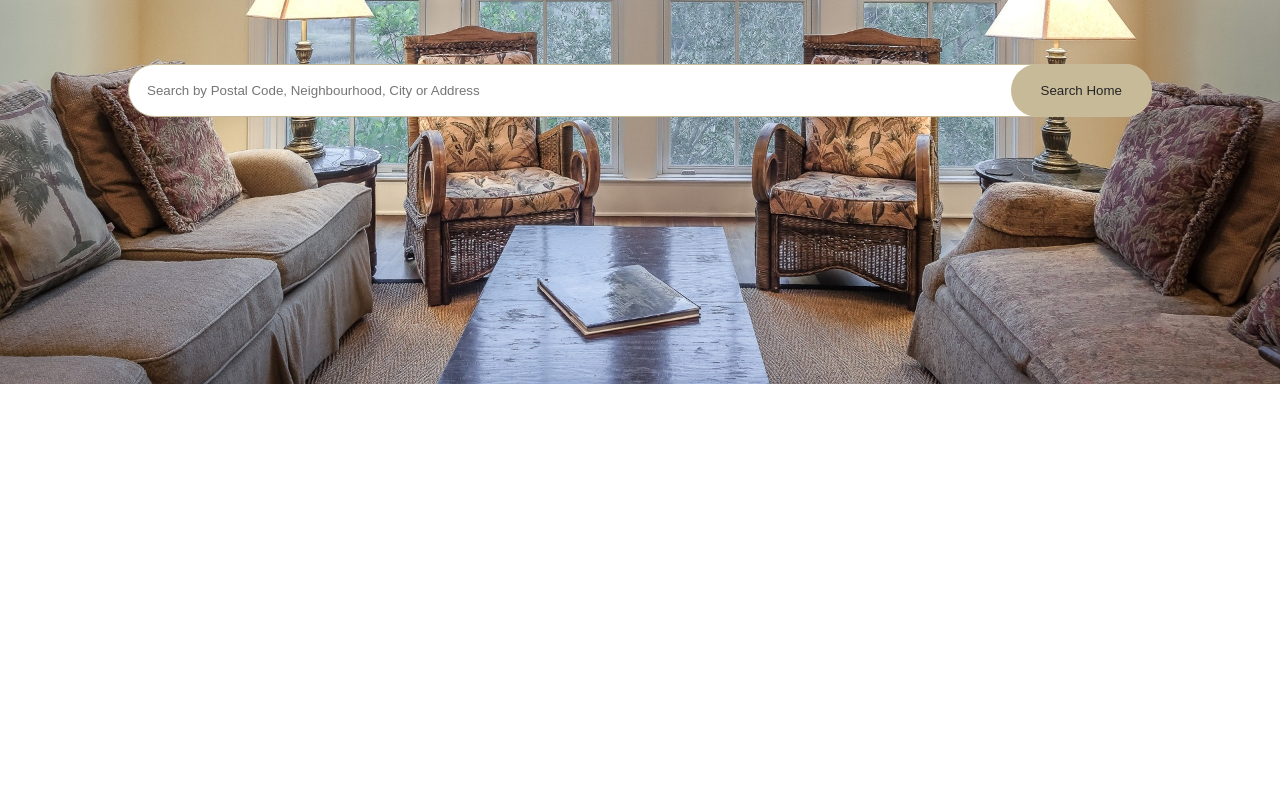
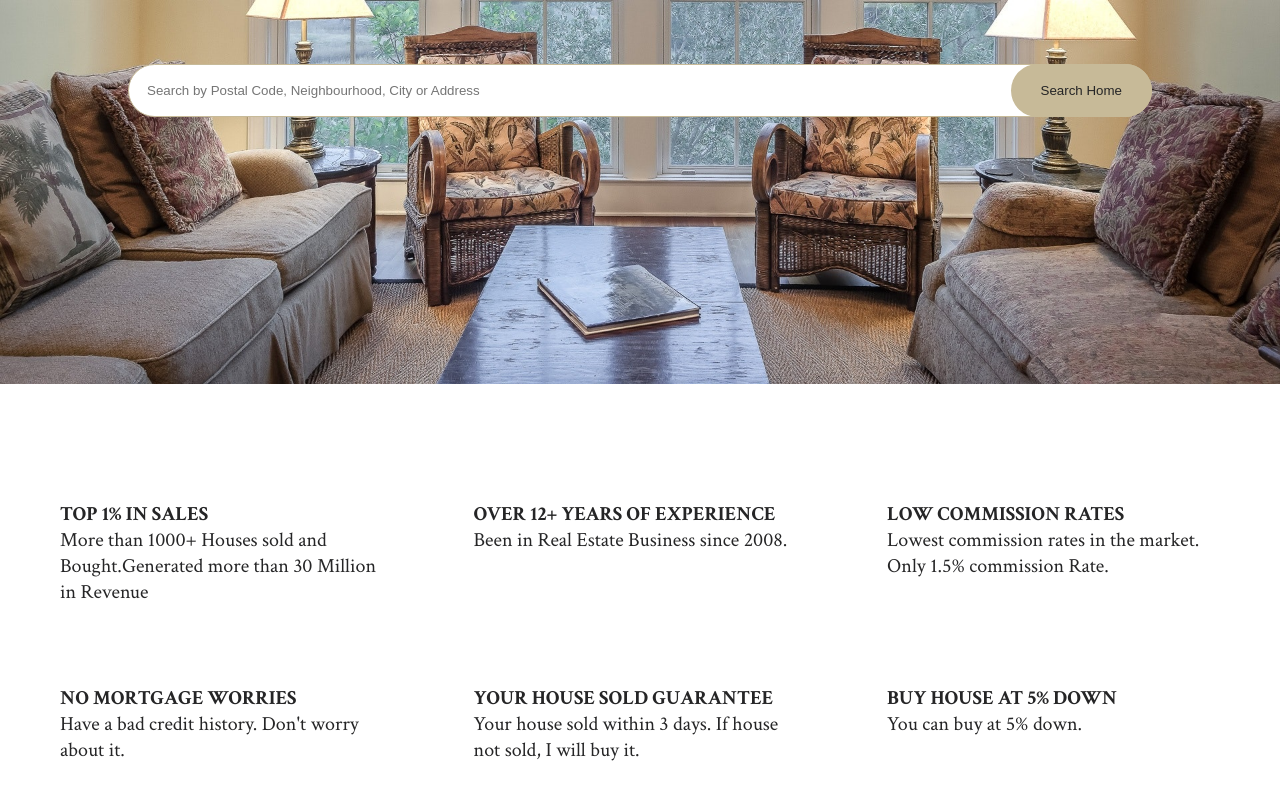
Before and after one commit to HarkiratVirdi/realtor-React, a React (Create React App) app: page / in a window 1280 px wide. Shown: the part 272-1072 px from the top of the page. Before the commit the page ends 800 px from the top, so only its background shows below. Built offline with nearby package versions, Linux system fonts and the light colour scheme.

Commit message:
features made

```diff
--- /dev/null
+++ b/src/components/FeatureCard.js
@@ -0,0 +1,12 @@
+import React from 'react'
+
+const FeatureCard = ({heading, feature}) => {
+    return (
+        <div className="featureCard">
+            <div className="h-4 heading">{heading}</div>
+            <p className="h-4">{feature}</p>
+        </div>
+    )
+}
+
+export default FeatureCard
--- /dev/null
+++ b/src/components/Features.js
@@ -0,0 +1,37 @@
+import React from 'react'
+import FeatureCard from './FeatureCard'
+
+const Features = () => {
+    return (
+      <div className="container">
+        <div className="features mt-xl">
+          <FeatureCard
+            feature="More than 1000+ Houses sold and Bought.Generated more than 30 Million in Revenue"
+            heading="Top 1% in Sales"
+          />
+          <FeatureCard
+            feature="Been in Real Estate Business since 2008."
+            heading="Over 12+ Years Of Experience"
+          />
+          <FeatureCard
+            feature="Lowest commission rates in the market. Only 1.5% commission Rate."
+            heading="Low Commission Rates"
+          />
+          <FeatureCard
+            feature="Have a bad credit history. Don't worry about it."
+            heading="No Mortgage Worries"
+          />
+          <FeatureCard
+            feature="Your house sold within 3 days. If house not sold, I will buy it."
+            heading="Your House Sold Guarantee"
+          />
+          <FeatureCard
+            feature="You can buy at 5% down."
+            heading="Buy House at 5% Down"
+          />
+        </div>
+      </div>
+    );
+}
+
+export default Features
--- a/src/components/Hero.js
+++ b/src/components/Hero.js
@@ -1,4 +1,4 @@
-import React from 'react'
+import React, { useState } from 'react'
 import House from '../pexels-pixabay-276551.jpg';
 const Hero = () => {
     return (
@@ -11,7 +11,10 @@ const Hero = () => {
                 <form className="hero__search__form">
                 <div className="hero__inputs">
                     <input type="text" placeholder="Search by Postal Code, Neighbourhood, City or Address"/>
-                    <input type="submit" value="Search Home"/>
+
+
+                    {window.innerWidth > 870 ? <input type="submit" value="Search Home"/> : <input type="submit" value="Search"/>
+                    }
                 </div>
                 </form>
             </div>
--- a/src/pages/Home.js
+++ b/src/pages/Home.js
@@ -1,4 +1,5 @@
 import React from 'react'
+import Features from '../components/Features';
 import Header from '../components/Header';
 import Hero from '../components/Hero';
 
@@ -8,6 +9,7 @@ const Home = () => {
         <div className="home">
             <Header/>
             <Hero/>
+            <Features/>
         </div>
     )
 }
--- /dev/null
+++ b/src/scss/_features.scss
@@ -0,0 +1,10 @@
+.features{
+   display: flex;
+   justify-content: space-between;
+   flex-wrap: wrap;
+}
+
+.featureCard{
+    width: 33.3%;
+    padding: 4rem;
+}
--- a/src/scss/_header.scss
+++ b/src/scss/_header.scss
@@ -11,7 +11,7 @@
   }
 
   &_logo {
-    font-size: 2rem;
+    font-size: 2.4rem;
     color: $white;
   }
 
@@ -26,7 +26,7 @@
       }
 
      a {
-        font-size: 1.4rem;
+        font-size: 1.6rem;
         transition: all 0.2s;
          &:hover {
       color: $cta;
--- a/src/scss/main.scss
+++ b/src/scss/main.scss
@@ -1,6 +1,7 @@
 @import "./base.scss";
 @import "./typography.scss";
 @import "./header.scss";
+@import "./features.scss";
 @import "./carousel.scss";
 @import "./components.scss";
 @import "./hero.scss";
```
Also changed, not shown: src/components/HomeCard.js (added, +16 -0 lines).
